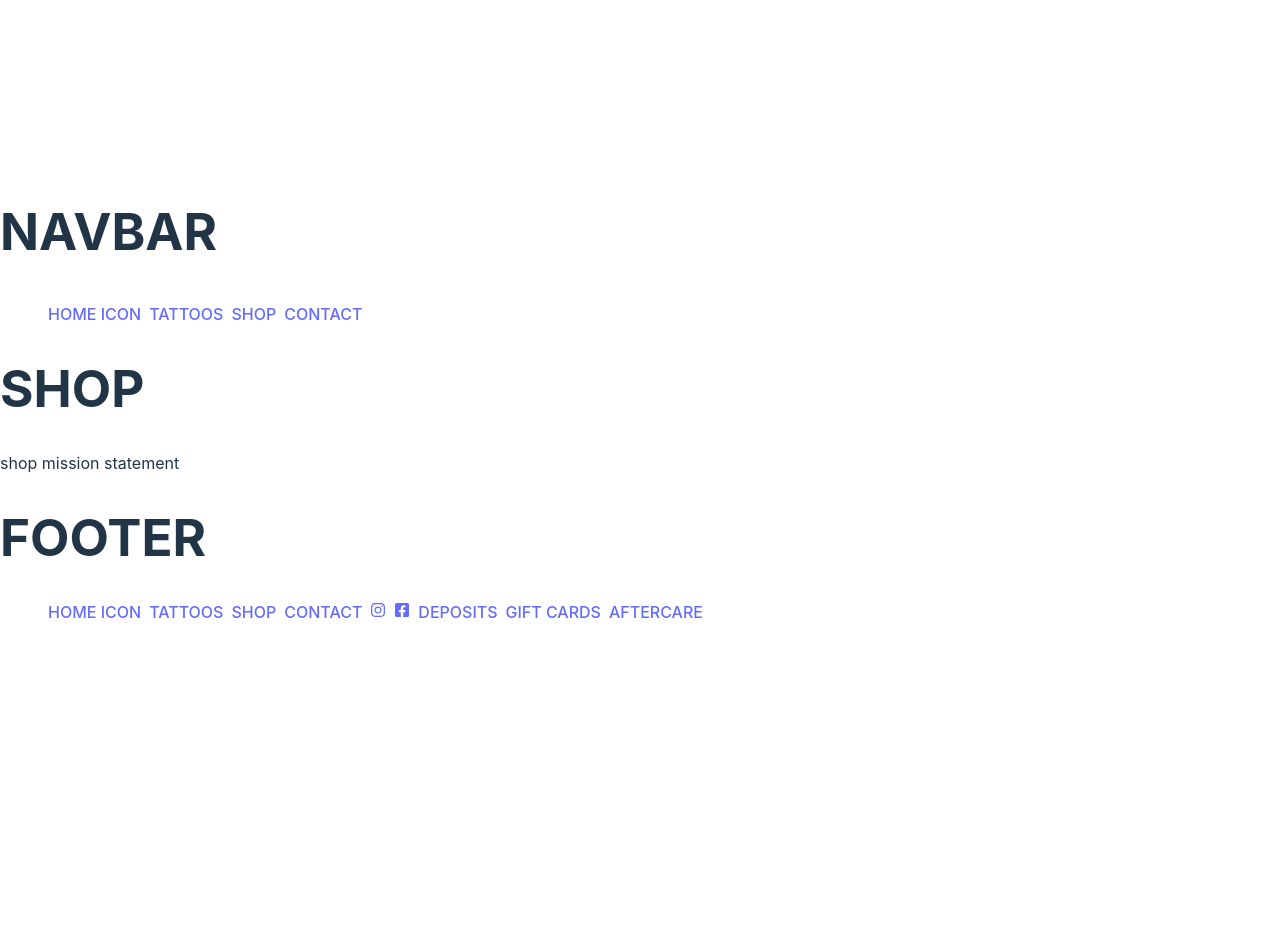
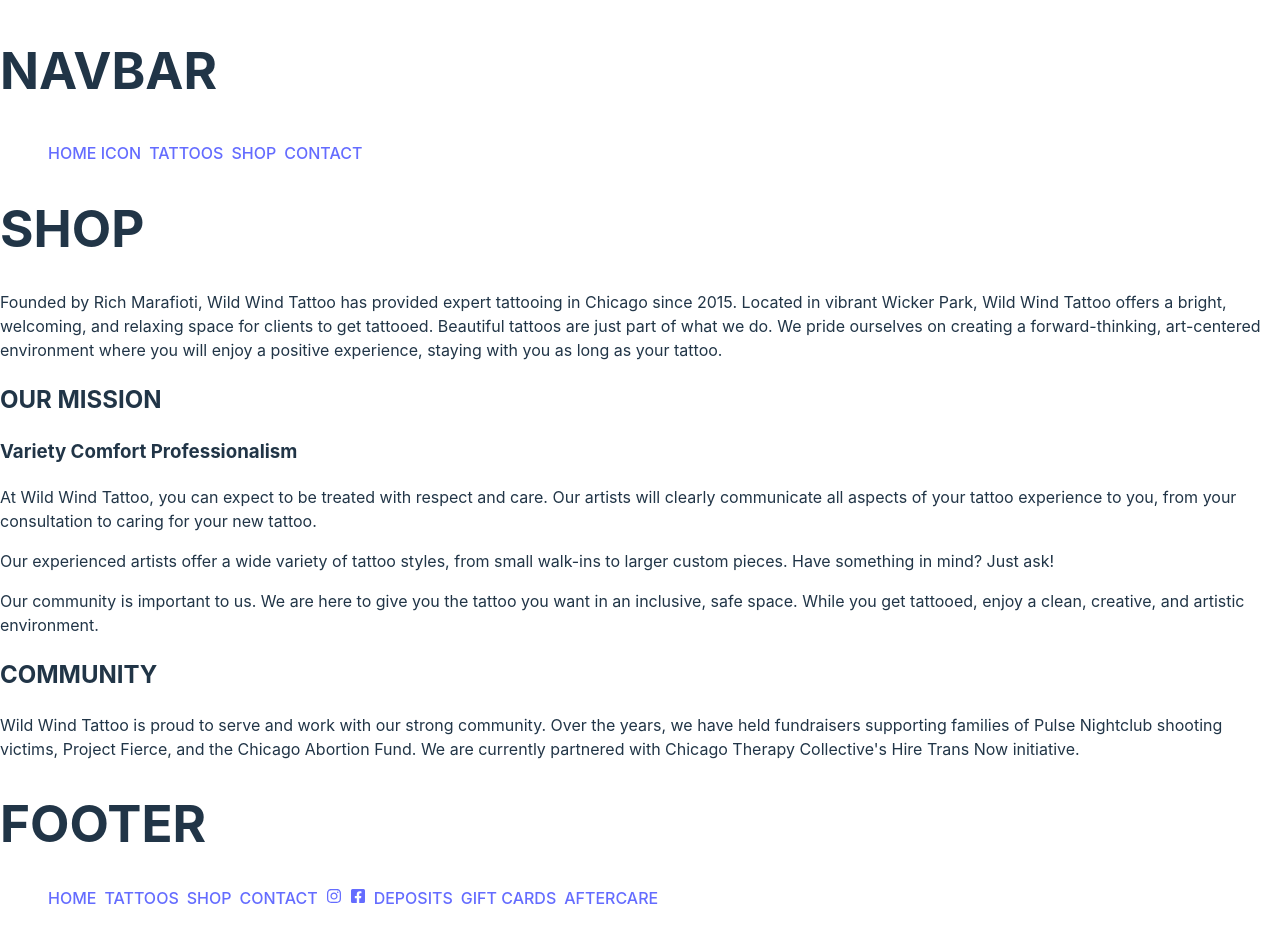
Before and after one commit to rmarafioti/wildWindSite, a React (Vite) app: page /shop in a window 1280 px wide. Before the commit the page ends 800 px from the top, so only its background shows below. Built offline with nearby package versions, Linux system fonts and the light colour scheme.

Commit message:
added content to shop page

```diff
--- a/src/layout/Footer.jsx
+++ b/src/layout/Footer.jsx
@@ -8,7 +8,7 @@
       <h1>FOOTER</h1>
       <ul>
         <li>
-          <NavLink to="/">HOME ICON</NavLink>
+          <NavLink to="/">HOME</NavLink>
         </li>
         <li>
           <NavLink to="/tattoos">TATTOOS</NavLink>
--- a/src/layout/Shop.jsx
+++ b/src/layout/Shop.jsx
@@ -2,7 +2,40 @@
   return (
     <>
       <h1>SHOP</h1>
-      <p>shop mission statement</p>
+      <p>
+        Founded by Rich Marafioti, Wild Wind Tattoo has provided expert
+        tattooing in Chicago since 2015. Located in vibrant Wicker Park, Wild
+        Wind Tattoo offers a bright, welcoming, and relaxing space for clients
+        to get tattooed. Beautiful tattoos are just part of what we do. We pride
+        ourselves on creating a forward-thinking, art-centered environment where
+        you will enjoy a positive experience, staying with you as long as your
+        tattoo.
+      </p>
+      <h2>OUR MISSION</h2>
+      <h3>Variety Comfort Professionalism</h3>
+      <p>
+        At Wild Wind Tattoo, you can expect to be treated with respect and care.
+        Our artists will clearly communicate all aspects of your tattoo
+        experience to you, from your consultation to caring for your new tattoo.
+      </p>
+      <p>
+        Our experienced artists offer a wide variety of tattoo styles, from
+        small walk-ins to larger custom pieces. Have something in mind? Just
+        ask!
+      </p>
+      <p>
+        Our community is important to us. We are here to give you the tattoo you
+        want in an inclusive, safe space. While you get tattooed, enjoy a clean,
+        creative, and artistic environment.
+      </p>
+      <h2>COMMUNITY</h2>
+      <p>
+        Wild Wind Tattoo is proud to serve and work with our strong community.
+        Over the years, we have held fundraisers supporting families of Pulse
+        Nightclub shooting victims, Project Fierce, and the Chicago Abortion
+        Fund. We are currently partnered with Chicago Therapy Collective's Hire
+        Trans Now initiative.
+      </p>
     </>
   );
 }
```
